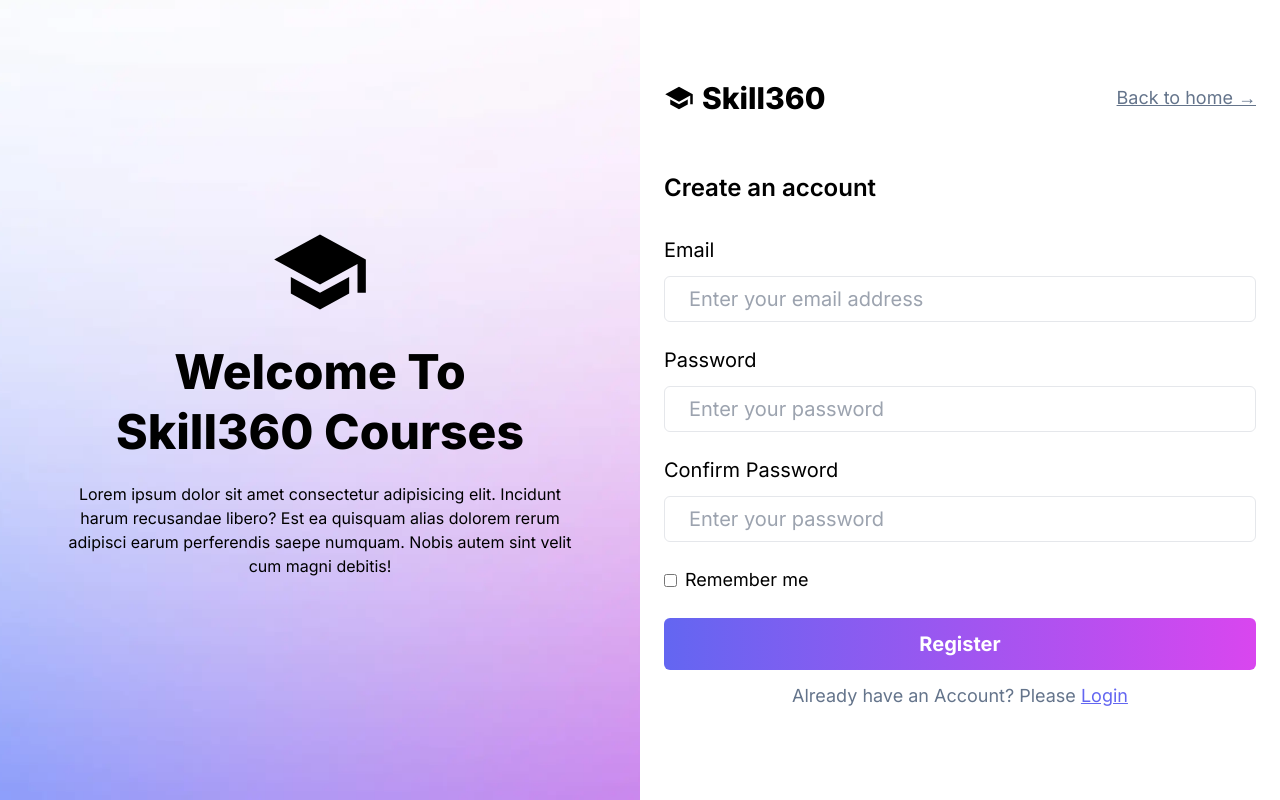
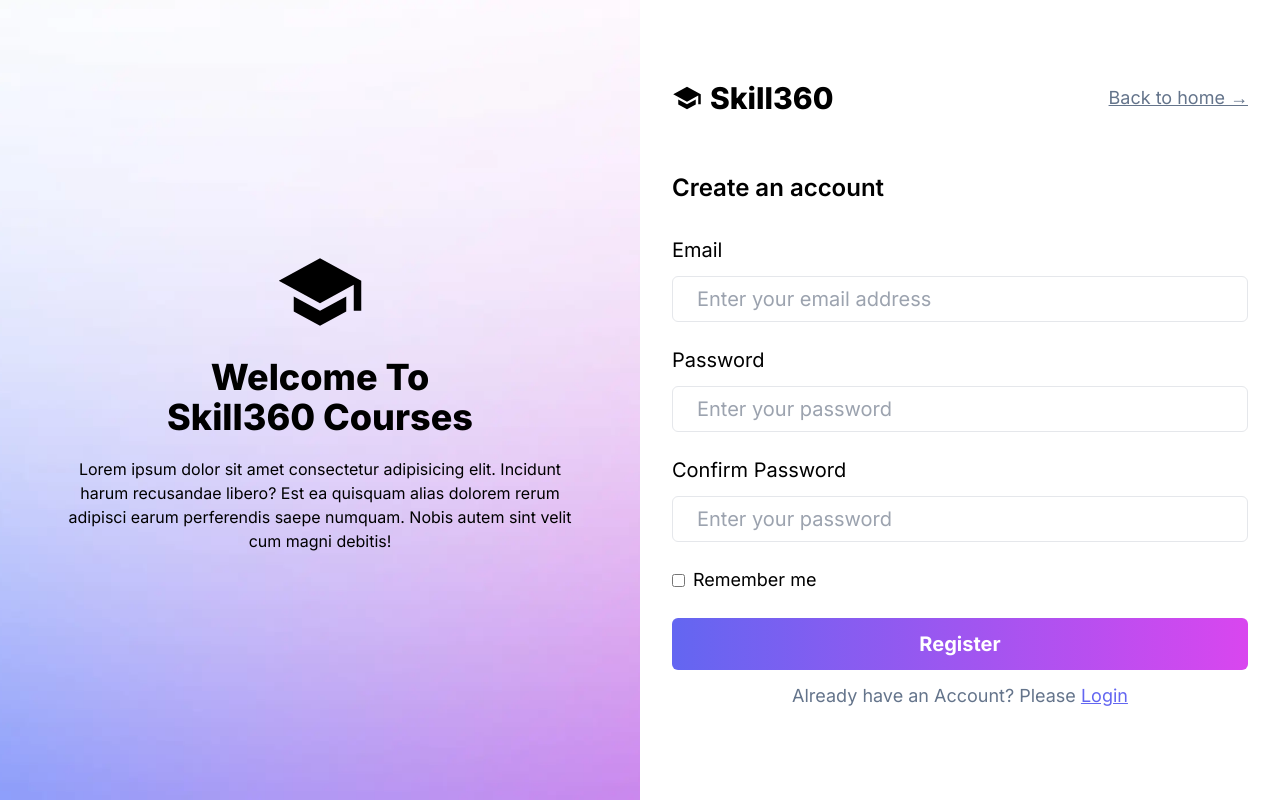
Before and after one commit to tusharshaha/skill360, a Next.js app in the folder frontend/: page /register in a window 1280 px wide. Built offline with nearby package versions, Linux system fonts and the light colour scheme.

Commit message:
fix: updated navbar padding

```diff
--- a/frontend/src/app/(auth)/layout.jsx
+++ b/frontend/src/app/(auth)/layout.jsx
@@ -8,8 +8,8 @@ const Layout = ({ children }) => {
       {/* Sidebar / Banner */}
       <div className="hidden md:flex banner w-1/2 h-screen sticky top-0 left-0 items-center justify-center">
         <div className="max-w-xl mx-auto px-6 text-center">
-          <MdSchool className="text-[100px] mx-auto" />
-          <h1 className="font-extrabold text-4xl lg:text-5xl my-5 lg:leading-[60px]">
+          <MdSchool className="text-[90px] mx-auto" />
+          <h1 className="font-extrabold text-4xl my-5">
             Welcome To <br /> Skill360 Courses
           </h1>
           <p>
@@ -23,7 +23,7 @@ const Layout = ({ children }) => {
 
       {/* Main Content */}
       <div className="w-full md:w-1/2 ml-auto overflow-y-auto">
-        <div className="max-w-2xl py-20 px-6 mx-auto">
+        <div className="max-w-2xl py-20 px-8 mx-auto">
           <div className="flex items-center justify-between gap-4 mb-8 md:mb-14">
             <div className="font-extrabold flex items-center gap-2 text-2xl md:text-3xl">
               <MdSchool /> <span>Skill360</span>
--- a/frontend/src/app/_components/home/CourseCategory.jsx
+++ b/frontend/src/app/_components/home/CourseCategory.jsx
@@ -68,8 +68,8 @@ const CourseCategory = () => {
                 alt={ele.name}
                 className="size-[70px] mx-auto"
               />
-              <h3 className="font-extrabold text-xl my-4">{ele.name}</h3>
-              <Link href="" className="trans hover:text-indigo-600">
+              <h3 className="font-extrabold text-lg my-4">{ele.name}</h3>
+              <Link href="" className="trans hover:text-indigo-600 text-sm">
                 {ele.count} Courses &#8594;
               </Link>
             </div>
--- a/frontend/src/app/_components/ui/Navbar.jsx
+++ b/frontend/src/app/_components/ui/Navbar.jsx
@@ -75,7 +75,7 @@ const Navbar = () => {
   );
 
   return (
-    <nav className="bg-white shadow-md border-b py-5 sticky top-0 z-[50]">
+    <nav className="bg-white shadow-md border-b py-4 sticky top-0 z-[50]">
       <div className="cus-container mx-auto px-5 flex items-center justify-between gap-4">
         <div ref={menuRef} className="lg:hidden">
           <button onClick={handleMenu} className="text-2xl sm:text-3xl">
```
